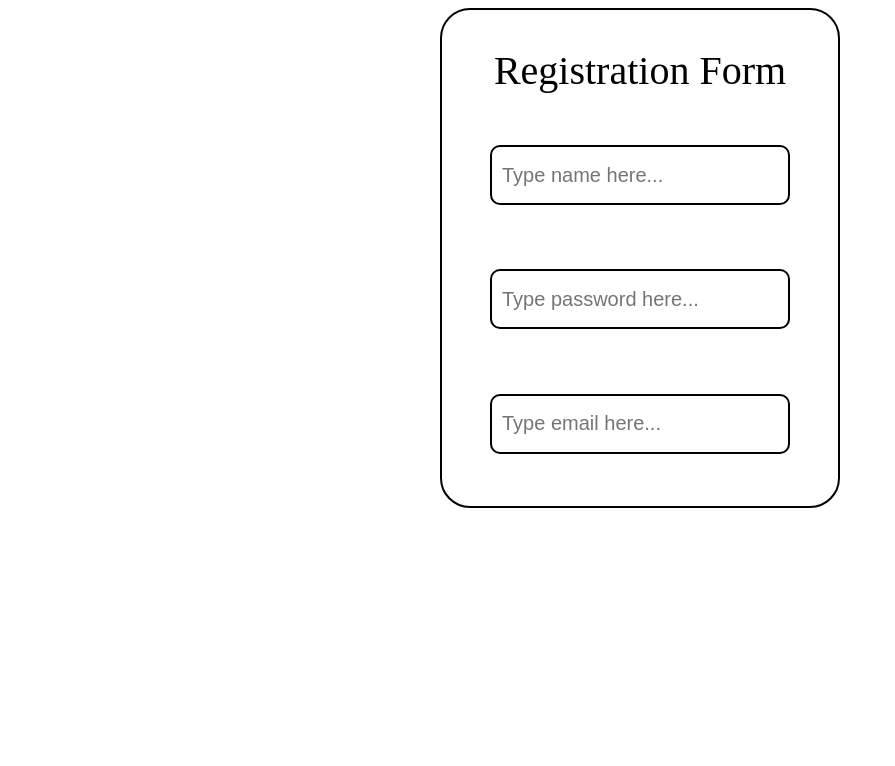
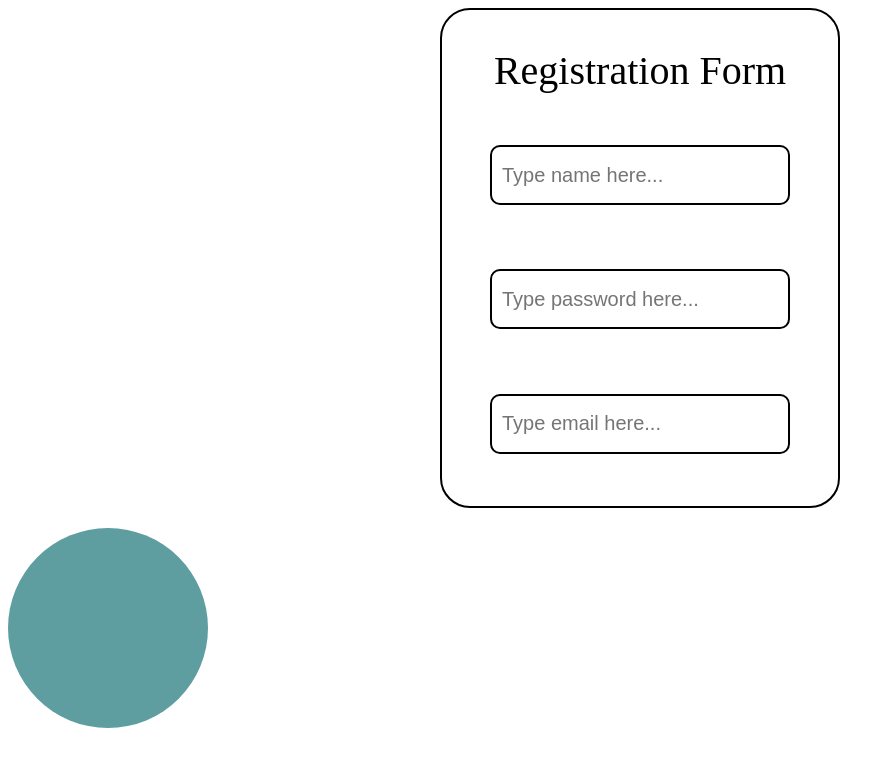
Before and after one commit to sandrvik/React_Homeworks, a React (Create React App) app: page / in a window 1280 px wide. Shown: the top 766 px of the page, without its empty margins (0-895 px from the left). Built offline with nearby package versions, Linux system fonts and the light colour scheme.

Commit message:
Complete task 2

```diff
--- a/src/App.js
+++ b/src/App.js
@@ -1,10 +1,12 @@
 import './App.css';
+import Balloon from './components/Balloon/Balloon';
 import Form from './components/Form/Form';
 
 function App() {
   return (
     <div className="App">
       <Form />
+      <Balloon />
     </div>
   );
 }
--- /dev/null
+++ b/src/components/Balloon/Balloon.css
@@ -0,0 +1,18 @@
+.balloon {
+    width: 200px;
+    height: 200px;
+    margin-top: 20px;
+    border-radius: 5000px;
+    background-color: cadetblue;
+    align-self: flex-start;
+    cursor: pointer;
+    transition: all 1s;
+}
+
+.balloon-start {
+    margin-left: 0;
+}
+
+.balloon-end {
+    margin-left: 500px;
+}
--- /dev/null
+++ b/src/components/Balloon/Balloon.jsx
@@ -0,0 +1,29 @@
+import React from "react";
+import "./Balloon.css";
+import classNames from "classnames";
+
+export default class Balloon extends React.Component {
+    constructor(props) {
+        super(props);
+        this.state = {
+            isStartPosition: true
+        }
+    }
+
+    moveBalloon = () => {
+        this.setState(prevState => {
+            return { isStartPosition: !prevState.isStartPosition }
+        })
+    }
+
+    render() {
+        const balloonClass = classNames({
+            balloon: true,
+            'balloon-start': this.state.isStartPosition,
+            'balloon-end': !this.state.isStartPosition
+        });
+        return (
+            <div className={balloonClass} onClick={this.moveBalloon}></div>
+        )
+    }
+}
```
